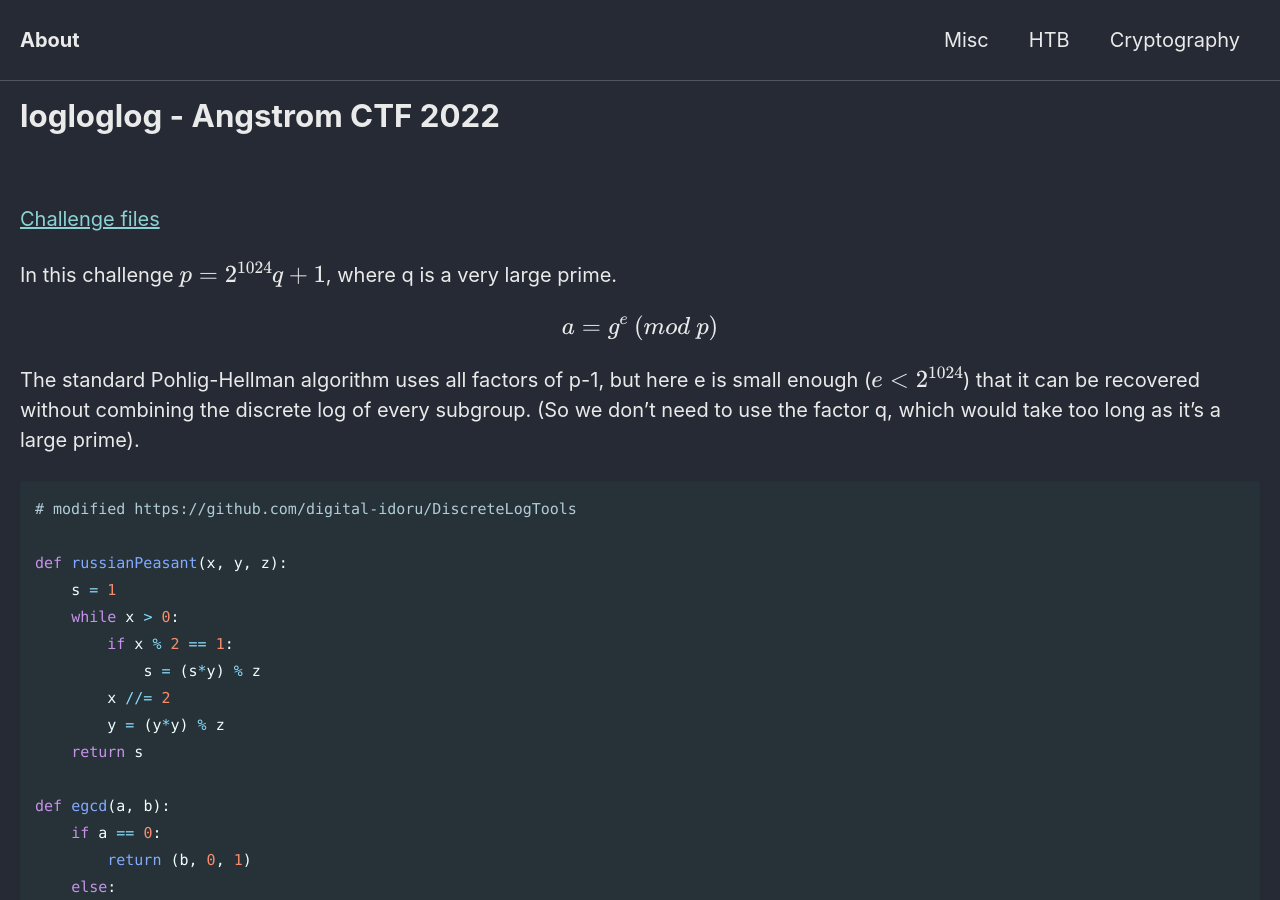
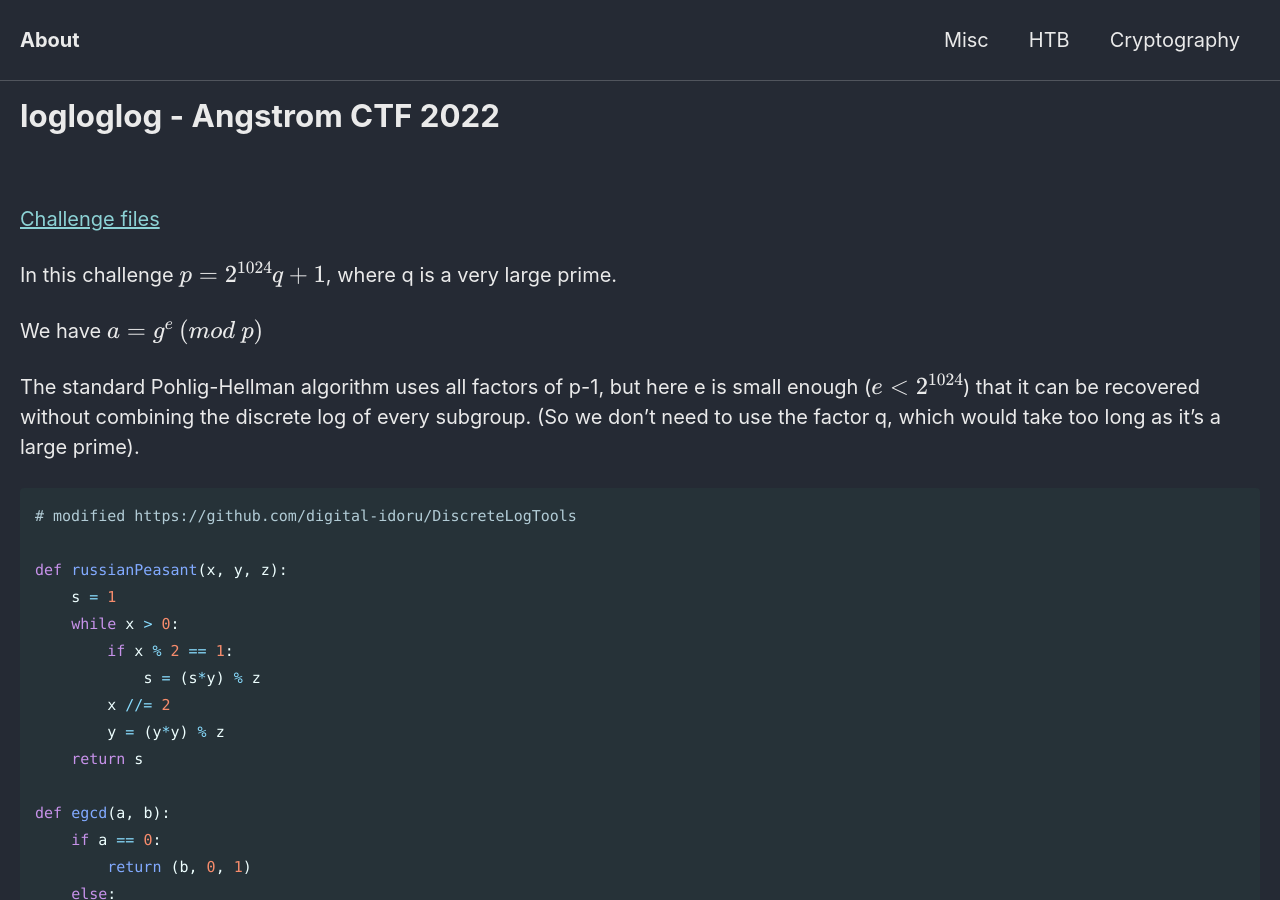
Before and after one commit to Connor-McCartney/Connor-McCartney.github.io, a Jekyll site: the page built from _pages/cryptography/diffie-hellman/logloglog-Angstrom-CTF-2022.md, in a window 1280 px wide and 900 px high. Built offline with Jekyll 4.4.1, drawn with Linux system fonts in a browser that asks for light colours; cached includes are drawn as plain includes.

Commit message:
Update logloglog-Angstrom-CTF-2022.md

```diff
--- a/_pages/cryptography/diffie-hellman/logloglog-Angstrom-CTF-2022.md
+++ b/_pages/cryptography/diffie-hellman/logloglog-Angstrom-CTF-2022.md
@@ -9,7 +9,7 @@ title: logloglog - Angstrom CTF 2022
 
 In this challenge $$p = 2^{1024}q + 1$$,  where q is a very large prime. <br>
 
-$$a = g^e\ (mod\ p)$$
+We have $$a = g^e\ (mod\ p)$$
 
 The standard Pohlig-Hellman algorithm uses all factors of p-1, but here e is small enough ($$e < 2^{1024}$$) that it can be recovered <br>
 without combining the discrete log of every subgroup. (So we don't need to use the factor q, which would take too long as it's a large prime).
```
